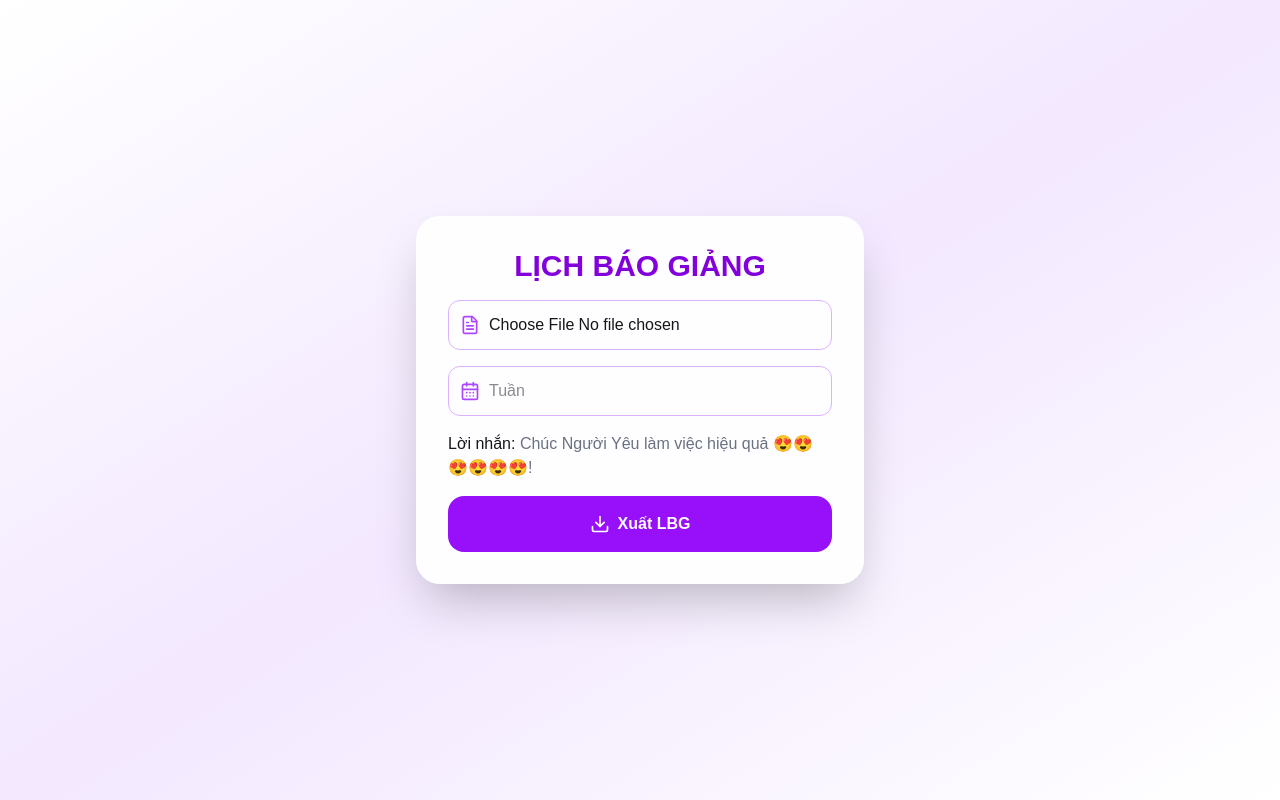
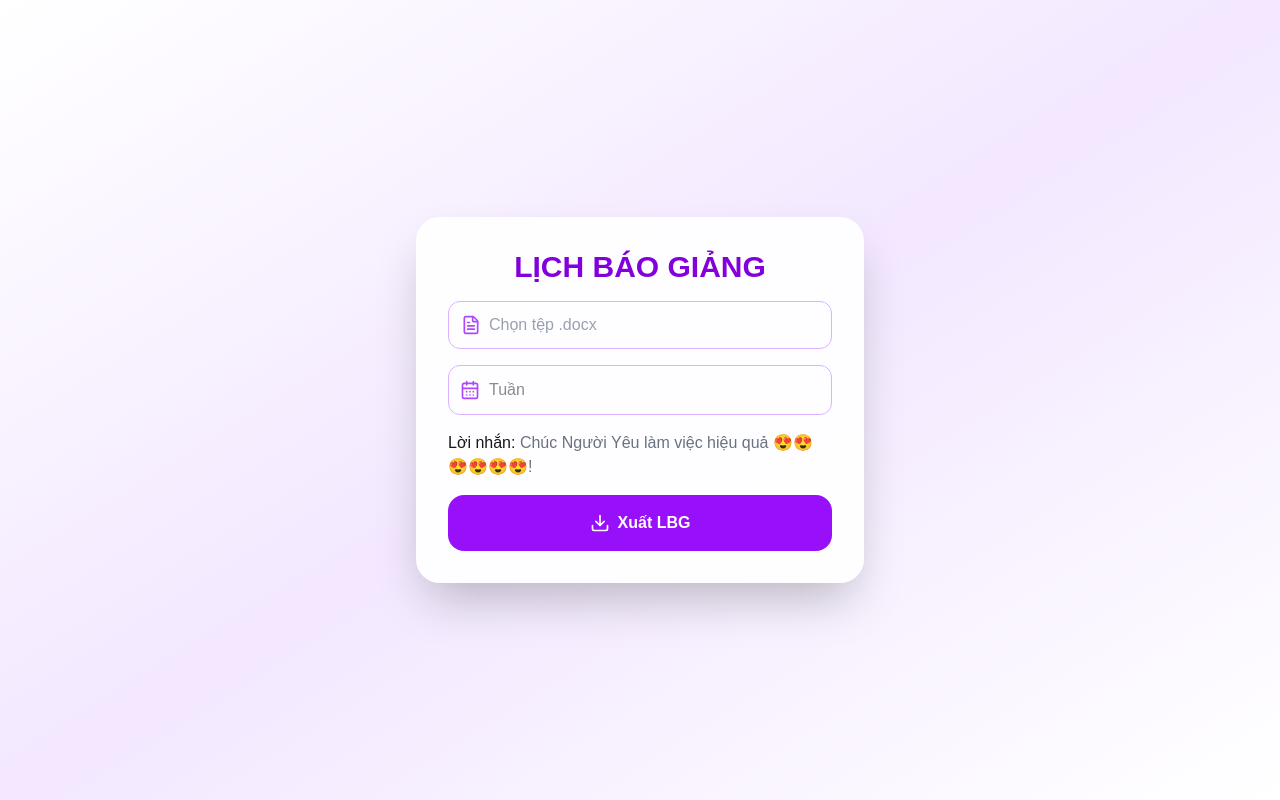
Before and after one commit to Phuc1912001/LICHBAOGIANG, a Next.js app: page / in a window 1280 px wide. Built offline with nearby package versions, Linux system fonts and the light colour scheme.

Commit message:
fix some bug

```diff
--- a/app/page.tsx
+++ b/app/page.tsx
@@ -214,8 +214,11 @@ export default function Home() {
         </h1>
 
         {/* File Input */}
-        <label className="relative w-full block">
+        <label className="relative w-full block cursor-pointer rounded-xl h-12 border border-purple-300 focus:ring-2 focus:ring-purple-400 focus:outline-none">
           <FileText className="absolute left-3 top-1/2 -translate-y-1/2 text-purple-500" size={20} />
+          <span className="absolute left-10 top-1/2 -translate-y-1/2 text-gray-400">
+            {fileLien ? fileLien.name : "Chọn tệp .docx"}
+          </span>
           <input
             type="file"
             accept=".docx"
@@ -225,7 +228,8 @@ export default function Home() {
               setFileLien(f);
               setWeek(extractWeek(f.name));
             }}
-            className="pl-10 pr-3 py-3 w-full rounded-xl border border-purple-300 focus:ring-2 focus:ring-purple-400 focus:outline-none" />
+            className="opacity-0 absolute inset-0 w-full h-full cursor-pointer"
+          />
         </label>
 
         {/* Week Input */}
```
